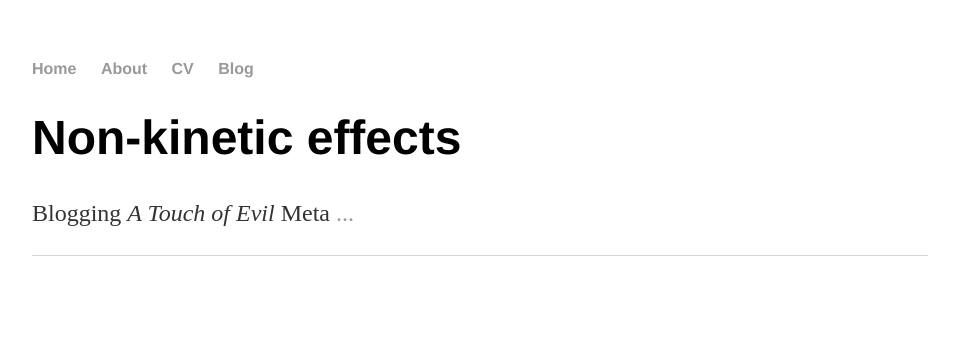
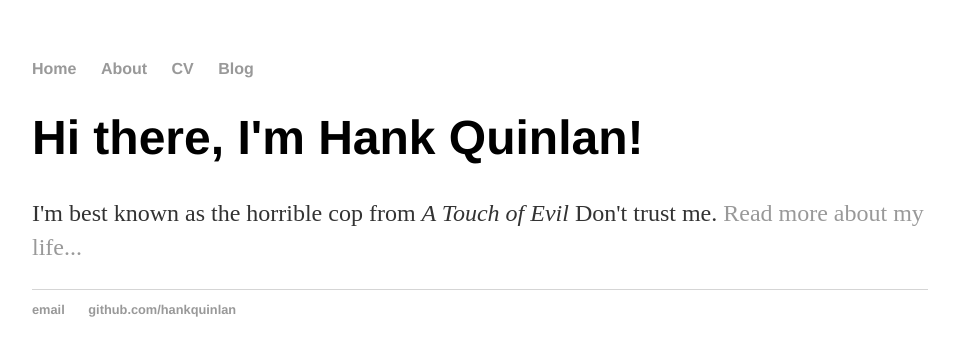
Before and after one commit to KineticLensman/KineticLensman.github.io, a Jekyll site: the page built from index.html, in a window 1280 px wide. Shown: the top 356 px of the page, without its empty margins (160-1119 px from the left). Built offline with Jekyll 4.4.1, drawn with Linux system fonts in a browser that asks for light colours.

Commit message:
Update: use Jekyll layouts

```diff
--- a/index.html
+++ b/index.html
@@ -1,30 +1,8 @@
-<!DOCTYPE html>
-<html>
-	<head>
-		<title>Non-kinetic effects</title>
-		<!-- link to main stylesheet -->
-		<link rel="stylesheet" type="text/css" href="/css/main.css">
-	</head>
-	<body>
-		<nav>
-    		<ul>
-        		<li><a href="/">Home</a></li>
-	        	<li><a href="/about">About</a></li>
-        		<li><a href="/cv">CV</a></li>
-        		<li><a href="/blog">Blog</a></li>
-    		</ul>
-		</nav>
-		<div class="container">
-    		<div class="blurb">
-        		<h1>Non-kinetic effects</h1>
-				<p>Blogging <em>A Touch of Evil</em> Meta <a href="/about"> ...</a></p>
-    		</div><!-- /.blurb -->
-		</div><!-- /.container -->
-		<footer>
-    		<ul>
-        		<!-- <li><a href="mailto:hankquinlanhub@gmail.com">email</a></li> ..>
-        		<li><a href="https://github.com/hankquinlan">github.com/hankquinlan</a></li>
-			</ul>
-		</footer>
-	</body>
-</html>
+---
+layout: default
+title: Hank Quinlan, Horrible Cop
+---
+<div class="blurb">
+	<h1>Hi there, I'm Hank Quinlan!</h1>
+	<p>I'm best known as the horrible cop from <em>A Touch of Evil</em> Don't trust me. <a href="/about">Read more about my life...</a></p>
+</div><!-- /.blurb -->
```
